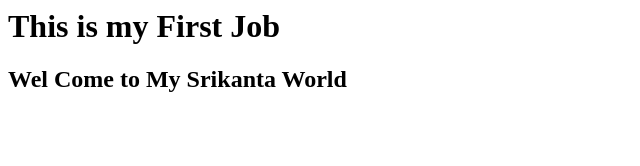
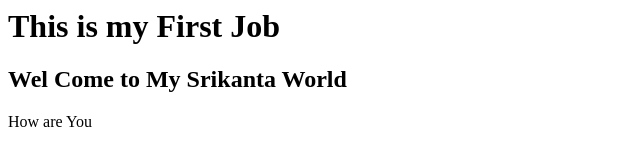
Before and after one commit to srikanta1219/my1stjob, a plain HTML site: page index.html in a window 1280 px wide. Shown: the whole page, without its empty margins (0-640 px from the left). Drawn offline with Linux system fonts and the light colour scheme.

Commit message:
paragraph tag used

```diff
--- a/index.html
+++ b/index.html
@@ -3,5 +3,6 @@
   <body>
   <h1>This is my First Job</h1>
   <h2>Wel Come to My Srikanta World </h2>
+    <p> How are You </p>
   </body>
 </html>
```
